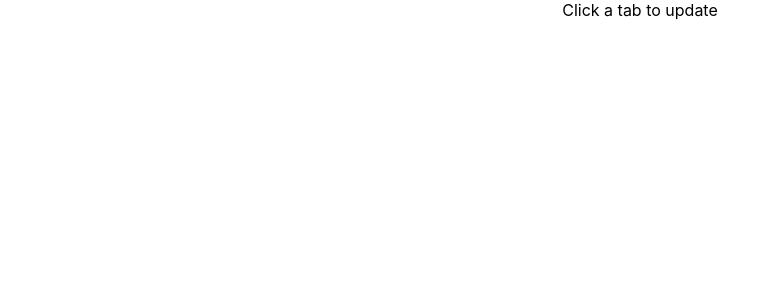
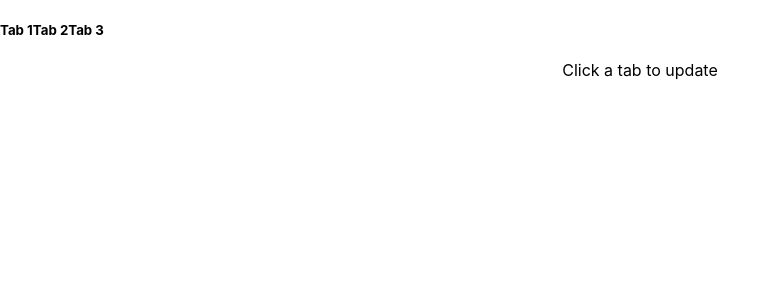
Before and after one commit to Risingcinders/React-Projects, a React (Create React App) app: page / in a window 1280 px wide. Shown: the top 300 px of the page, without its empty margins (0-777 px from the left). Built offline with nearby package versions, Linux system fonts and the light colour scheme.

Commit message:
Tabs Complete

```diff
--- a/src/App.jsx
+++ b/src/App.jsx
@@ -1,9 +1,11 @@
 import logo from "./logo.svg";
 import "./App.css";
+import React, { useState } from "react";
 
 import Tab from "./components/tab";
 
 function App() {
+
     return (
         <div className="App">
             <Tab/>
--- a/src/components/styles.modules.css
+++ b/src/components/styles.modules.css
@@ -1,14 +1,5 @@
-.main {
-    width: 500px;
-    padding: 50px;
-}
-
-.main ul {
-    list-style-type: none;
-}
-
-
-.main ul li {
-    padding: 10px;
+#tablist {
+    display: flex;
+    width: 900px;
 
 }
--- a/src/components/tab.jsx
+++ b/src/components/tab.jsx
@@ -2,33 +2,35 @@ import React, { useState } from "react";
 import "./styles.modules.css";
 
 const Tab = (props) => {
-    const [selectedContent, setSelectedContent] = useState("Click a tab to update")
+    const [selectedContent, setSelectedContent] = useState(
+        "Click a tab to update"
+    );
 
     const initialState = [
         ["Tab 1", "Tab 1 Content is a bunch of words"],
         ["Tab 2", "Tab 2 Content is totally different words"],
         [
             "Tab 3",
-            "Tab 3 Content is basically the same words in a different order"
-        ]
-    ]
+            "Tab 3 Content is basically the same words in a different order",
+        ],
+    ];
 
-    const [varObj, setVarObj] = useState();
-
-    const refreshContent = (b) => {
-        setSelectedContent(varObj[b])
+    const [varObj, setVarObj] = useState(initialState);
+    const handler = (e, value) => {
+        setSelectedContent(value.peanut)
     }
-
-    const genTabs = (arr) => {
-        for (var i = 0; i < 3; i++) {
-            <h5 className="tabby" onClick={refreshContent(i)} > {arr[i]} </h5>;
-        }
-    };
 
     return (
         <div>
-            {/* <div> { genTabs(varObj) } </div> */}
-            <div id="contents"> { selectedContent }  </div>
+            <div id="tablist">
+            { varObj.map( (item, index) => {
+                return <h5
+                onClick={ (e) => { handler(e, {peanut : varObj[index][1]}) } }
+                className="tabby">
+                {varObj[index][0]}
+            </h5>
+            } )}</div>
+            <div id="contents"> {selectedContent} </div>
         </div>
     );
 };
```
